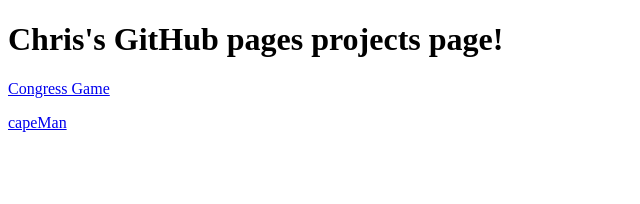
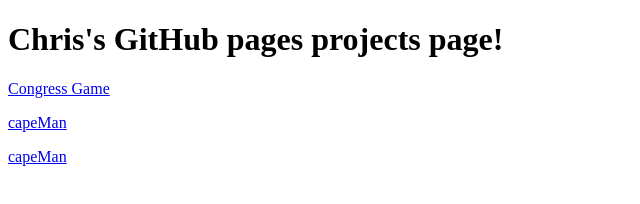
Before and after one commit to cwm41/cwm41.github.io, a plain HTML site: page index.html in a window 1280 px wide. Shown: the full height of the page, 0-640 px from the left. Drawn offline with Linux system fonts and the light colour scheme.

Commit message:
Update index.html

```diff
--- a/index.html
+++ b/index.html
@@ -4,5 +4,6 @@
 <h1>Chris's GitHub pages projects page!</h1>
 <p><a href="https://cwm41.github.io/congressGame/">Congress Game</a></p>
 <p><a href="https://cwm41.github.io/capeMan/">capeMan</a></p>
+<p><a href="https://cwm41.github.io/dasAmazing/">capeMan</a></p>
 </body>
 </html>
```
